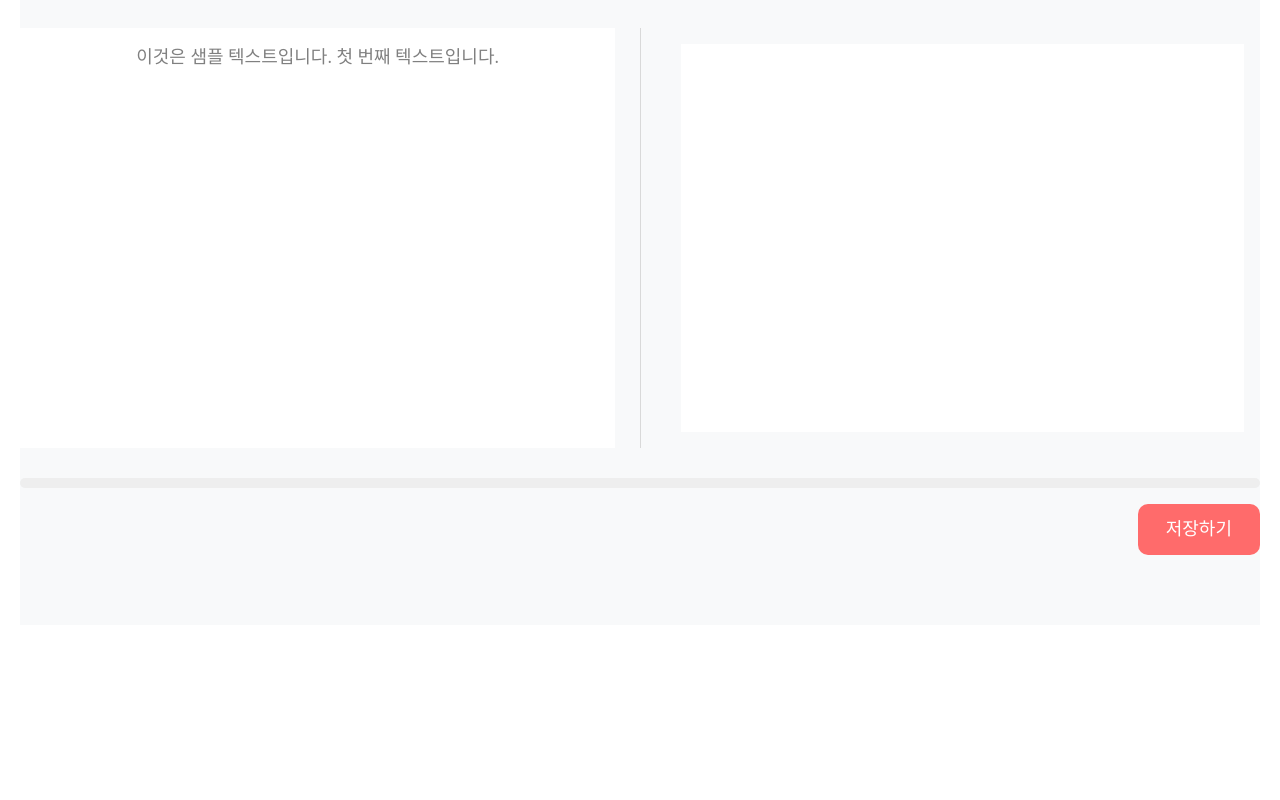
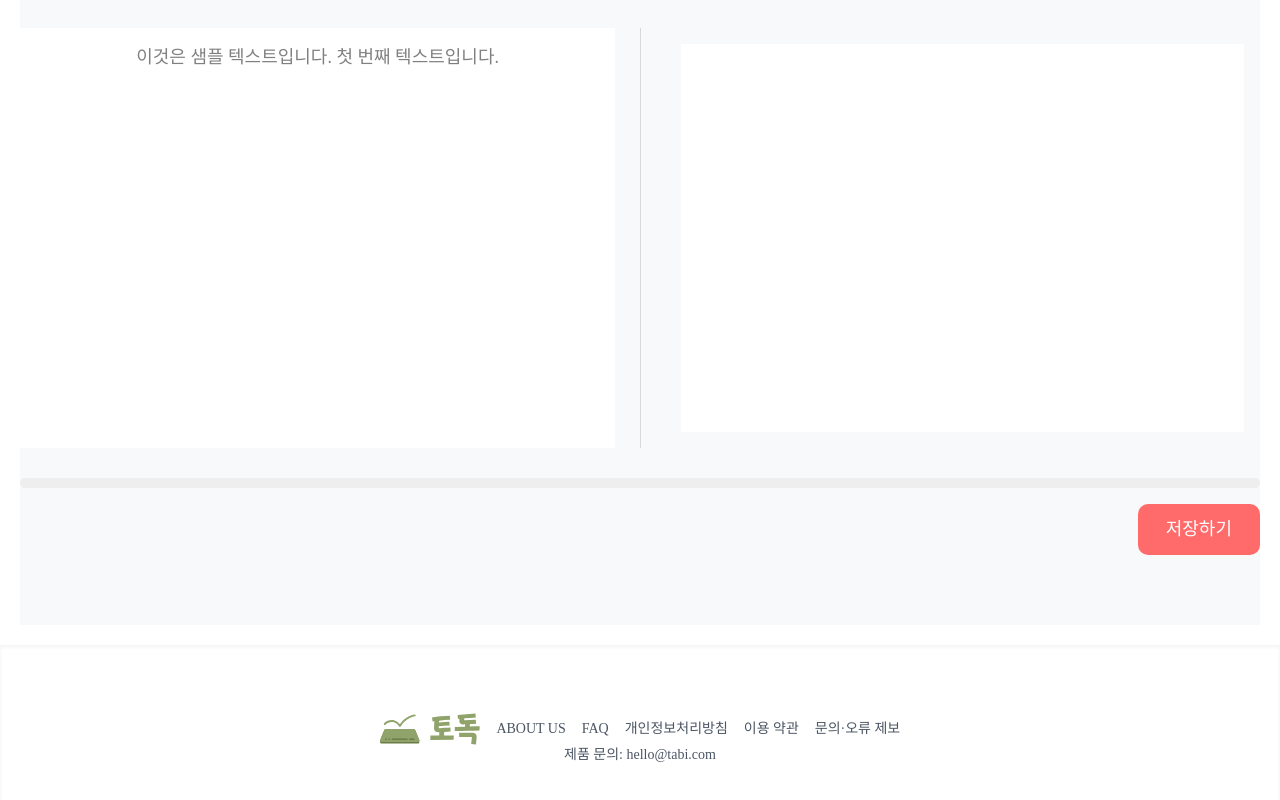
Before and after one commit to yihimin/js_todoc, a React (Create React App) app: page / in a window 1280 px wide. Shown: the part 542-1342 px from the top of the page. Before the commit the page ends 1187 px from the top, so only its background shows below. Built offline with nearby package versions, Linux system fonts and the light colour scheme; a web font is replaced by a local one.

Commit message:
feat:footer

```diff
--- a/src/App.jsx
+++ b/src/App.jsx
@@ -16,53 +16,34 @@ import MembershipCancelPage from "./pages/PaymentPages/MembershipCancelPage";
 import PaymentHistoryPage from "./pages/PaymentPages/PaymentHistoryPage";
 import PaymentMethodPage from "./pages/PaymentPages/PaymentMethodPage";
 import LandingPage from "./pages/LandingPage";
+import MainLayout from "./layouts/MainLayout";
 
 function App() {
   return (
     <Router>
       <Routes>
-        <Route path="/pilsa" element={<PilsaPage />} />
-        <Route path="/main" element={<MainPage />} />
-        <Route path="/search" element={<SearchPage />} />
+        <Route path="/" element={<MainLayout />}>
+          <Route index element={<LandingPage />} />
+          <Route path="pilsa" element={<PilsaPage />} />
+          <Route path="main" element={<MainPage />} />
+          <Route path="search" element={<SearchPage />} />
+          <Route path="signup" element={<SignUpPage />} />
+          <Route path="mypage" element={<MyPage />} />
+          <Route path="login" element={<LoginPage />} />
+          <Route path="payment" element={<PaymentPage />} />
+          <Route path="mypage/update-info" element={<UpdateInfoPage />} />
+          <Route path="mypage/payment-info" element={<PaymentInfoPage />} />
           <Route
-          path="/signup"
-          element={
-            <SignUpLayout>
-              <SignUpPage />
-            </SignUpLayout>
-          }
-        />
-        <Route path="/mypage" element={<MyPage />} />
-        <Route
-          path="/login"
-          element={
-            <SignUpLayout>
-              <LoginPage />
-            </SignUpLayout>
-          }
-        />
-        <Route path="/payment" element={<PaymentPage />} />
-        <Route exact path="/" element={<LandingPage />} />
-        {/* Sub Pages */}
-        <Route path="/mypage/update-info" element={<UpdateInfoPage />} />
-        <Route path="/mypage/payment-info" element={<PaymentInfoPage />} />
-        <Route
-          path="/mypage/payment-history"
+            path="mypage/payment-history"
             element={<PaymentHistoryPage />}
           />
-        <Route path="/mypage/payment-method" element={<PaymentMethodPage />} />
+          <Route path="mypage/payment-method" element={<PaymentMethodPage />} />
           <Route
-          path="/mypage/membership-cancel"
+            path="mypage/membership-cancel"
             element={<MembershipCancelPage />}
           />
-        <Route
-          path="/password-reset"
-          element={
-            <SignUpLayout>
-              <ForgotPasswordPage />
-            </SignUpLayout>
-          }
-        />
+          <Route path="password-reset" element={<ForgotPasswordPage />} />
+        </Route>
       </Routes>
     </Router>
   );
--- /dev/null
+++ b/src/components/Footer.jsx
@@ -0,0 +1,62 @@
+import React from "react";
+import TodocLogo from "../assets/todoc_logo.svg";
+//import InstagramIcon from "../assets/instagram_icon.svg"; // Uncomment these lines if the icons are available
+//import MenuIcon from "../assets/menu_icon.svg"; // Uncomment these lines if the icons are available
+
+const Footer = () => {
+  return (
+    <footer className="bg-white py-12 shadow-inner">
+      <div className="container mx-auto px-4 flex justify-between items-center">
+        <div className="flex items-center">
+          <img src={TodocLogo} alt="Todoc Logo" className="h-8 mr-4" />
+          <ul className="flex space-x-4 text-gray-600 text-sm">
+            <li>
+              <a href="#about" className="hover:text-gray-800">
+                ABOUT US
+              </a>
+            </li>
+            <li>
+              <a href="#faq" className="hover:text-gray-800">
+                FAQ
+              </a>
+            </li>
+            <li>
+              <a href="#privacy" className="hover:text-gray-800">
+                개인정보처리방침
+              </a>
+            </li>
+            <li>
+              <a href="#terms" className="hover:text-gray-800">
+                이용 약관
+              </a>
+            </li>
+            <li>
+              <a href="#contact" className="hover:text-gray-800">
+                문의·오류 제보
+              </a>
+            </li>
+          </ul>
+        </div>
+        <div className="flex flex-col items-center space-y-2 text-gray-600 text-sm">
+          <a href="mailto:hello@tabi.com" className="hover:text-gray-800">
+            제품 문의: hello@tabi.com
+          </a>
+          <div className="flex space-x-4">
+            {/* <a
+              href="https://www.instagram.com"
+              target="_blank"
+              rel="noopener noreferrer"
+            >
+              <img src={InstagramIcon} alt="Instagram" className="h-6" />
+            </a>
+            <a href="#menu" className="hover:text-gray-800">
+              <img src={MenuIcon} alt="Menu" className="h-6" />
+            </a> */}
+          </div>
+        </div>
+      </div>
+    </footer>
+  );
+};
+
+export default Footer;
--- /dev/null
+++ b/src/layouts/MainLayout.jsx
@@ -0,0 +1,17 @@
+import React from "react";
+import { Outlet } from "react-router-dom";
+import Footer from "../components/Footer";
+
+const MainLayout = () => {
+  return (
+    <div className="flex flex-col min-h-screen">
+      <header className="bg-white shadow"></header>
+      <main className="flex-grow">
+        <Outlet />
+      </main>
+      <Footer />
+    </div>
+  );
+};
+
+export default MainLayout;
```
Lines whose indentation alone changed are shown as unchanged.
